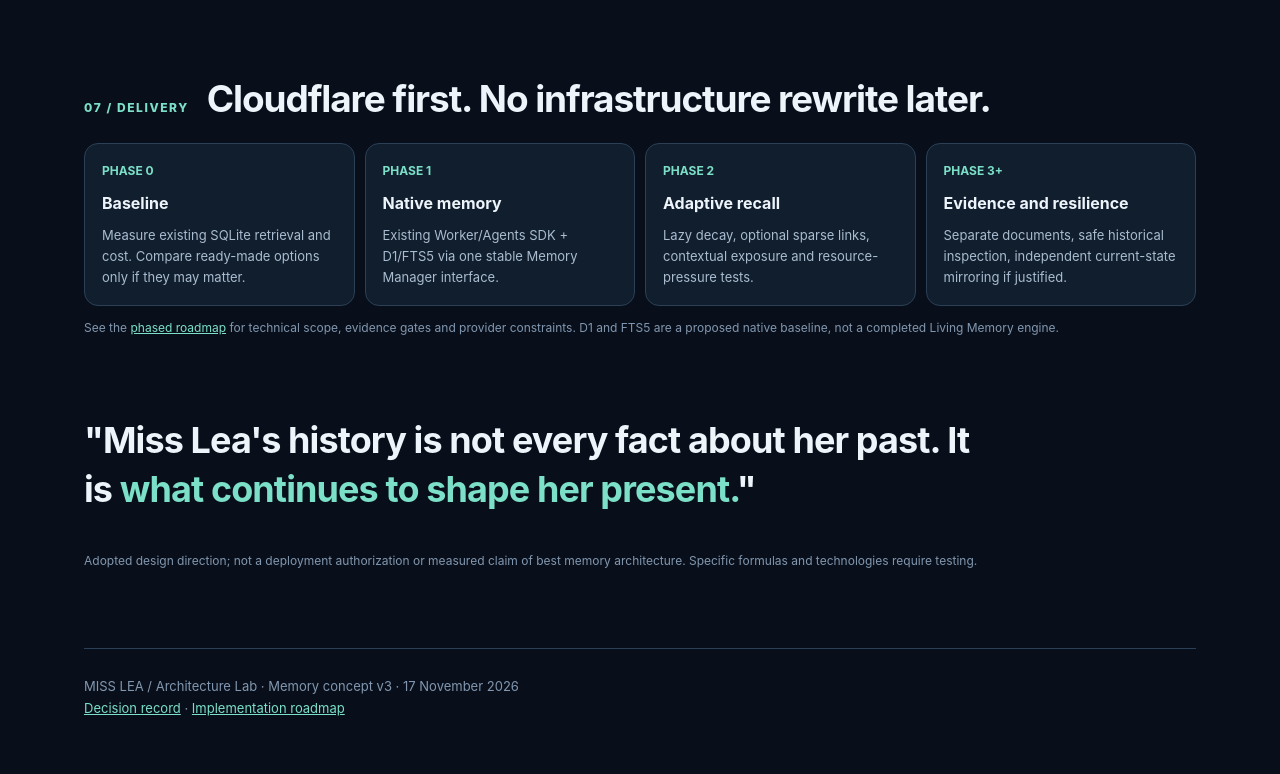
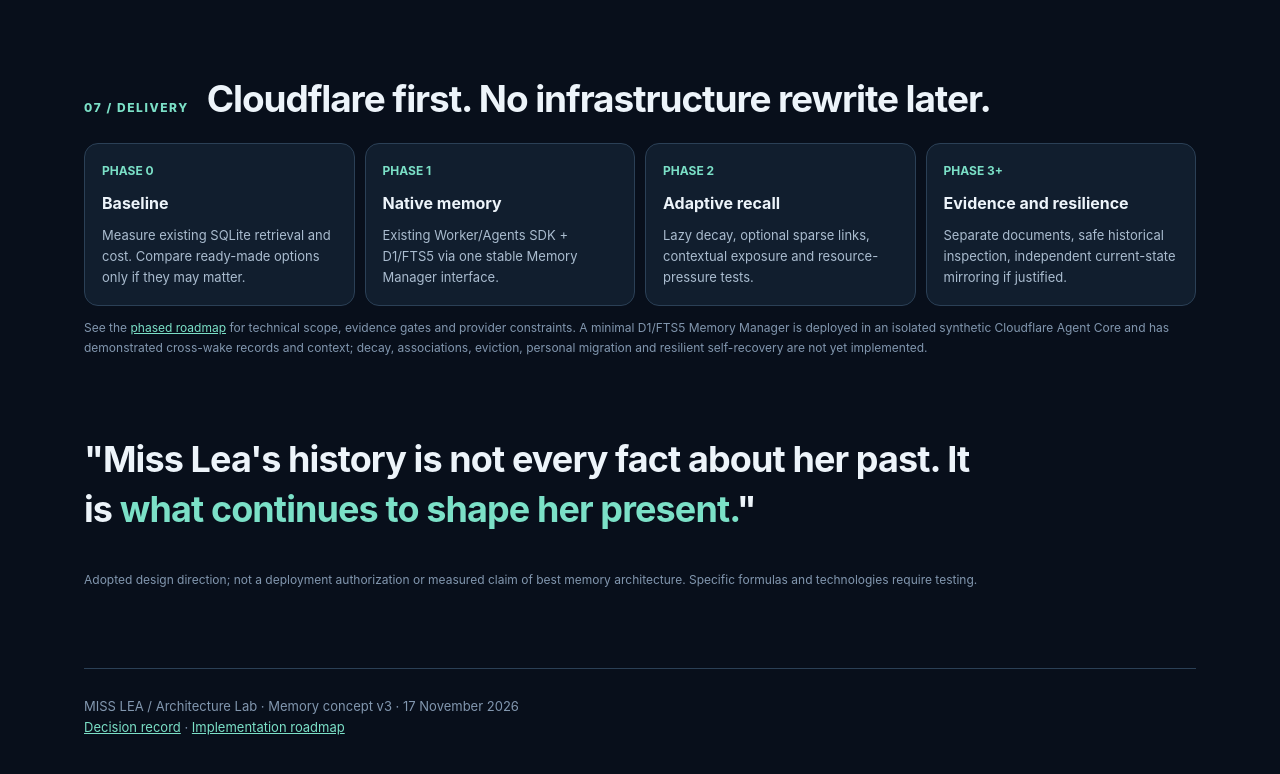
Before and after one commit to blondahouse/missLea, a plain HTML site: page site/memory/index.html in a window 1280 px wide. Shown: the part 4769-5543 px from the top of the page. Drawn offline with Linux system fonts and the light colour scheme.

Commit message:
docs: clarify living memory page baseline is integrated not only proposed

```diff
--- a/site/memory/index.html
+++ b/site/memory/index.html
@@ -51,7 +51,7 @@
 <div class="step"><b>PHASE 1</b><strong>Native memory</strong><span>Existing Worker/Agents SDK + D1/FTS5 via one stable Memory Manager interface.</span></div>
 <div class="step"><b>PHASE 2</b><strong>Adaptive recall</strong><span>Lazy decay, optional sparse links, contextual exposure and resource-pressure tests.</span></div>
 <div class="step"><b>PHASE 3+</b><strong>Evidence and resilience</strong><span>Separate documents, safe historical inspection, independent current-state mirroring if justified.</span></div></div>
-<p class="fine">See the <a href="https://github.com/blondahouse/missLea/blob/main/docs/memory-cloudflare-roadmap.md" target="_blank" rel="noopener noreferrer">phased roadmap</a> for technical scope, evidence gates and provider constraints. D1 and FTS5 are a proposed native baseline, not a completed Living Memory engine.</p></section>
+<p class="fine">See the <a href="https://github.com/blondahouse/missLea/blob/main/docs/memory-cloudflare-roadmap.md" target="_blank" rel="noopener noreferrer">phased roadmap</a> for technical scope, evidence gates and provider constraints. A minimal D1/FTS5 Memory Manager is deployed in an isolated synthetic Cloudflare Agent Core and has demonstrated cross-wake records and context; decay, associations, eviction, personal migration and resilient self-recovery are not yet implemented.</p></section>
 <section class="section"><p class="bigquote">"Miss Lea's history is not every fact about her past. It is <em>what continues to shape her present.</em>"</p><p class="fine">Adopted design direction; not a deployment authorization or measured claim of best memory architecture. Specific formulas and technologies require testing.</p></section>
 <footer class="footer"><div>MISS LEA / Architecture Lab · Memory concept v3 · 17 November 2026</div><div><a href="https://github.com/blondahouse/missLea/blob/main/docs/memory-concept.md" target="_blank" rel="noopener noreferrer">Decision record</a> · <a href="https://github.com/blondahouse/missLea/blob/main/docs/memory-cloudflare-roadmap.md" target="_blank" rel="noopener noreferrer">Implementation roadmap</a></div></footer>
 </div><script>
```
